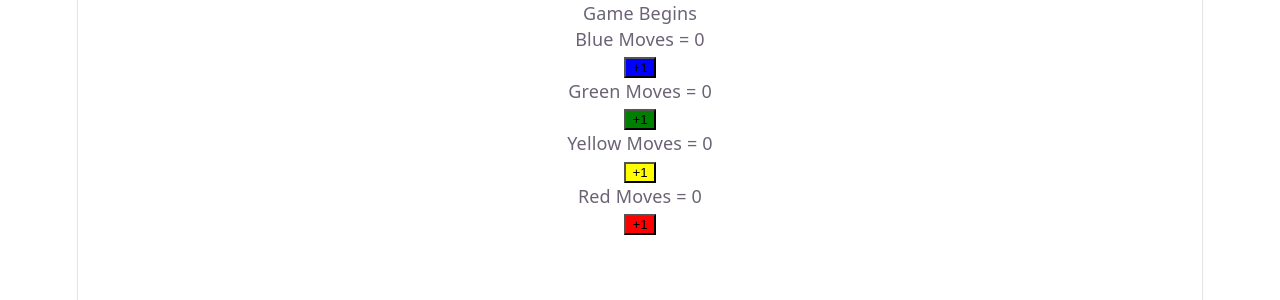
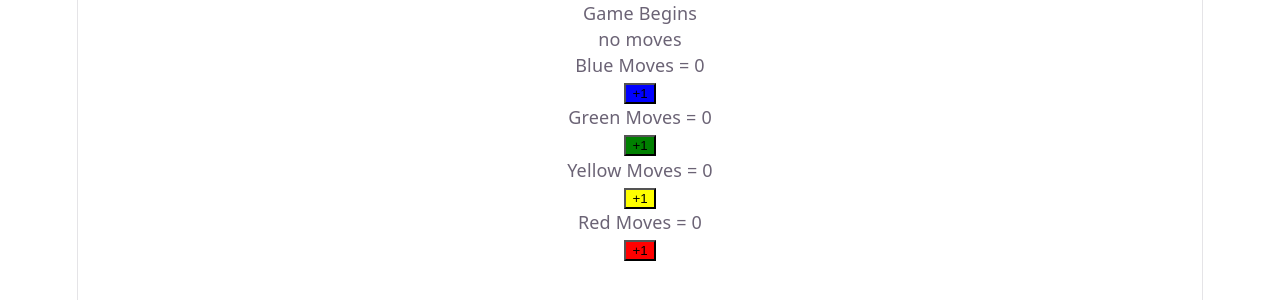
Before and after one commit to pritjon2002-beep/React, a React (Vite) app in the folder react-state2/: page / in a window 1280 px wide. Shown: the top 300 px of the page. Built offline with nearby package versions, Linux system fonts and the light colour scheme.

Commit message:
array and state

```diff
--- a/react-state2/src/LudoBoard.jsx
+++ b/react-state2/src/LudoBoard.jsx
@@ -2,12 +2,19 @@ import { useState } from "react";
 
 export default function LudoBoard() {
   const [moves, setMoves] = useState({ blue: 0, green: 0, yellow: 0, red: 0 });
+
+  const[arr, setArr] = useState(["no moves"]);
 
   let updateBule = ()=>{
     setMoves((prevMoves)=>{
        return {...prevMoves , blue: prevMoves.blue + 1 }
     });
     console.log(`blue moves = ${moves.blue + 1}`);
+
+     setArr((prevArr)=>{
+    return[...prevArr, "new moves"];
+  })
+  console.log(arr);
   }
 
 let updateGreen = ()=>{
@@ -31,6 +38,7 @@ let updateYellow = ()=>{
     <div>
       <p>Game Begins</p>
 
+        <p>{arr}</p>
       <p>Blue Moves = {moves.blue}</p>
       <button style={{backgroundColor:"blue"}} onClick={updateBule}>+1</button>
 
```
